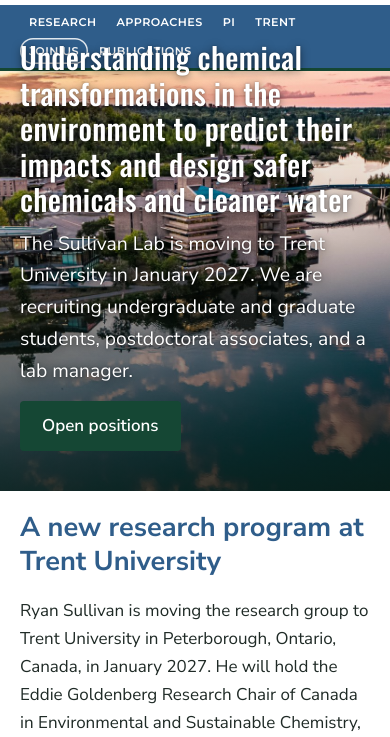
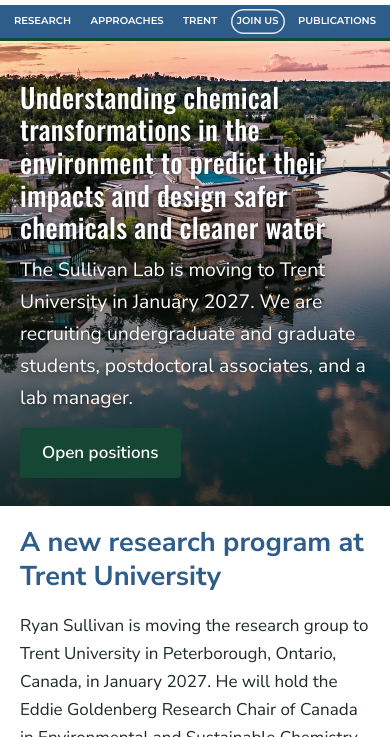
Before and after one commit to sullivan-lab-trentu/sullivan-lab-trentu.github.io, a plain HTML site: page index.html in a window 390 px wide. Shown: the part 45-782 px from the top of the page. Drawn offline with nearby package versions, Linux system fonts and the light colour scheme.

Commit message:
Phones: one-line menu without the PI link; hero grows with its text
Co-Authored-By: Claude Opus 5.5 <noreply@anthropic.com>
Claude-Session: https://claude.ai/code/session_01PHqXs7Z3o5mu3YyQbW318a

```diff
--- a/css/site.css
+++ b/css/site.css
@@ -175,8 +175,7 @@ figcaption { font-size: 0.85rem; color: var(--muted); margin-top: 8px; }
 /* Phones */
 @media (max-width: 720px) {
   body { font-size: 17px; }
-  .hero img { height: 420px; }
-  .hero h1 { font-size: 1.85rem; }
+  .hero h1 { font-size: 1.7rem; }
   .themes, .two-col, .videos { grid-template-columns: 1fr; }
   .approaches { columns: 1; }
   html { scroll-padding-top: 0; }
@@ -186,9 +185,15 @@ figcaption { font-size: 0.85rem; color: var(--muted); margin-top: 8px; }
   .brand-logo { margin-left: 10px; padding-left: 12px; }
   .brand-logo span { width: 113px; height: 34px; }
   .brand-logo img { height: 34px; }
-  .nav-ribbon .wrap { padding-top: 4px; padding-bottom: 4px; }
-  nav { gap: 2px; }
-  nav a { padding: 4px 9px; font-size: 0.7rem; letter-spacing: 0.04em; }
+  .nav-ribbon .wrap { padding: 4px 8px; }
+  nav { gap: 0; flex-wrap: nowrap; justify-content: space-between; }
+  nav a { padding: 4px 6px; font-size: 10px; letter-spacing: 0; }
+  nav a[href$="#pi"] { display: none; } /* PI section stays; its menu link is dropped on phones to fit one line */
+  /* Let the hero grow with its text so the heading never spills above the photo */
+  .hero { display: grid; }
+  .hero img, .hero-text { grid-area: 1 / 1; }
+  .hero img { height: 100%; min-height: 420px; }
+  .hero-text { position: relative; inset: auto; padding-top: 40px; padding-bottom: 28px; }
   .section { padding: 20px 0; }
   .map-badge { left: 8px; top: 8px; gap: 6px; padding: 4px 8px 4px 6px; font-size: 12px; }
   .map-badge img { width: 26px; height: 13px; }
```
